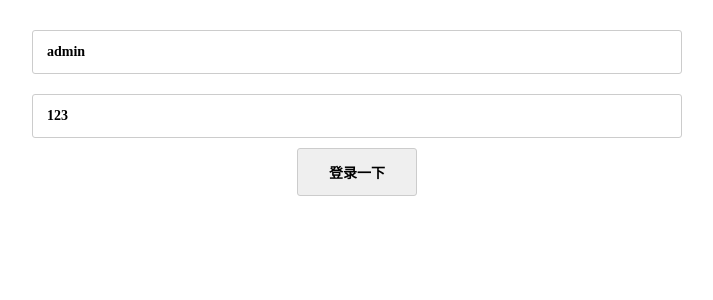
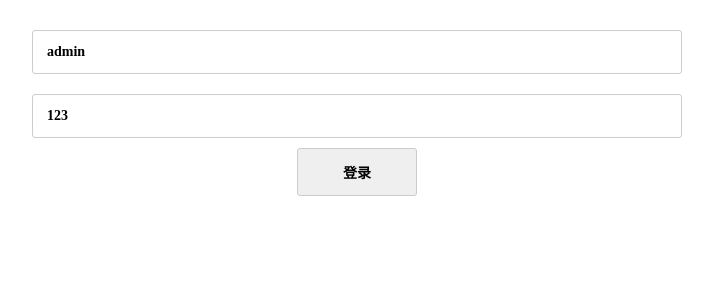
Before and after one commit to jiaoruogu/bullshit-web, a Vue app: page / in a window 1280 px wide. Shown: the top 300 px of the page, without its empty margins (283-996 px from the left). Built offline with nearby package versions, Linux system fonts and the light colour scheme.

Commit message:
修改登录按钮的描述文字

```diff
--- a/src/App.vue
+++ b/src/App.vue
@@ -15,7 +15,7 @@
     <div class="login"  v-else>
       <input v-model="loginParam.username" type="text">
       <input v-model="loginParam.password" type="text">
-      <button @click="login">登录一下</button>
+      <button @click="login">登录</button>
     </div>
   </div>
 </template>
```
